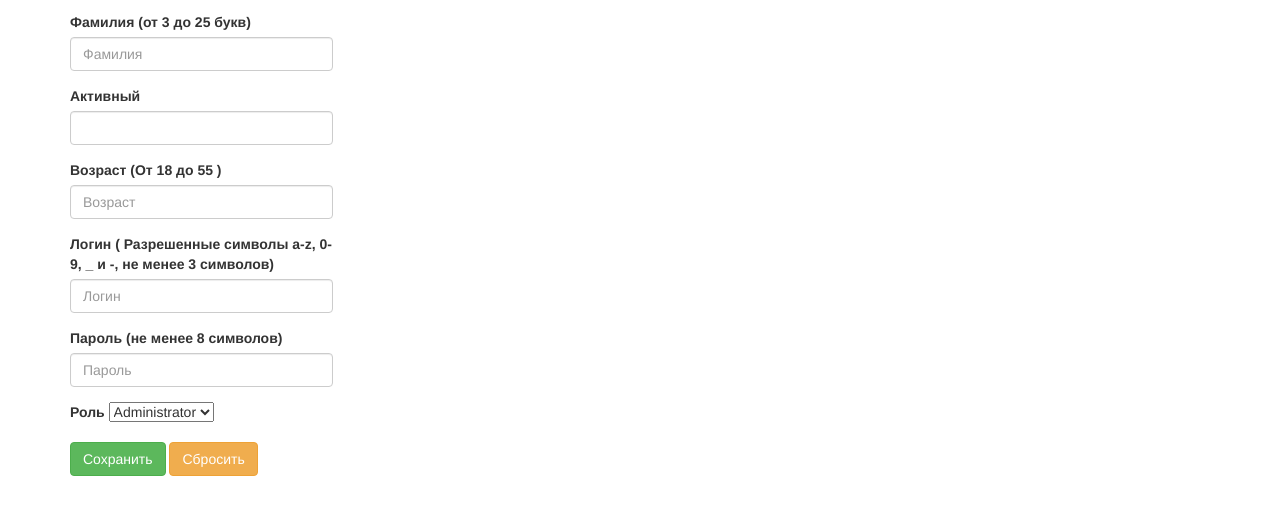
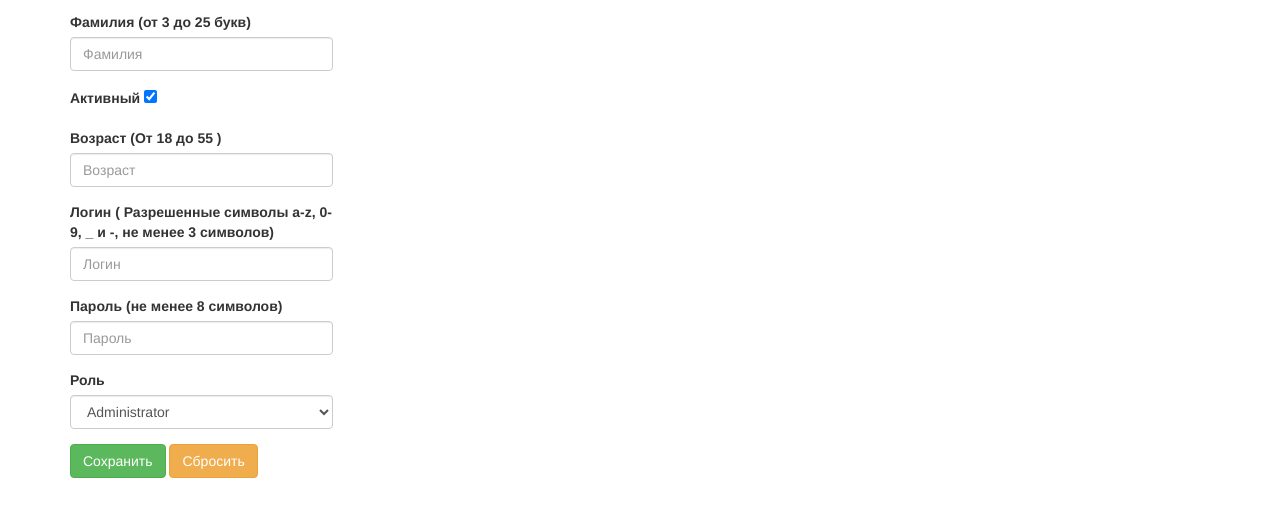
Before and after one commit to chemaxa/testTasks, a website built with webpack: page userList/public/index.html in a window 1280 px wide. Shown: the part 132-648 px from the top of the page. Built offline with nearby package versions, Linux system fonts and the light colour scheme.

Commit message:
Add pattern to input, add startscript

```diff
--- a/userList/package.json
+++ b/userList/package.json
@@ -13,7 +13,8 @@
     "webpack-dev-server": "^1.15.2"
   },
   "scripts": {
-    "test": "echo \"Error: no test specified\" && exit 1"
+    "test": "echo \"Error: no test specified\" && exit 1",
+    "start": "node devserver.js"
   },
   "author": "",
   "license": "ISC"
--- a/userList/public/index.html
+++ b/userList/public/index.html
@@ -41,15 +41,16 @@
                 <form data-app-form="editForm">
                     <div class="form-group">
                         <label for="first_name">Имя (от 3 до 15 букв)</label>
-                        <input type="text" class="form-control" name="first_name" placeholder="Имя" required pattern="^^[A-Za-zА-Яа-яЁё\s\]{3,15}">
+                        <input type="text" class="form-control" name="first_name" placeholder="Имя" required pattern="[A-Za-zА-Яа-яЁё]{3,15}">
                     </div>
                     <div class="form-group">
                         <label for="last_name">Фамилия (от 3 до 25 букв)</label>
-                        <input type="text" class="form-control" name="last_name" placeholder="Фамилия" required pattern="^^[A-Za-zА-Яа-яЁё\s\]{3,25}">
+                        <input type="text" class="form-control" name="last_name" placeholder="Фамилия" required pattern="[A-Za-zА-Яа-яЁё]{3,25}">
                     </div>
                     <div class="form-group">
-                        <label for="active">Активный</label>
-                        <input type="сруслищч" class="form-control" name="active" checked required>
+                        <label >Активный
+                            <input type="checkbox" name="active" checked required>
+                        </label>
                     </div>
                     <div class="form-group">
                         <label for="age">Возраст (От 18 до 55 )</label>
@@ -65,7 +66,7 @@
                     </div>
                     <div class="form-group">
                         <label>Роль</label>
-                        <select name="role">
+                        <select name="role" class="form-control">
                             <option value="1">Administrator</option>
                             <option value="2">Technician</option>
                             <option value="3">Manager</option>
```
